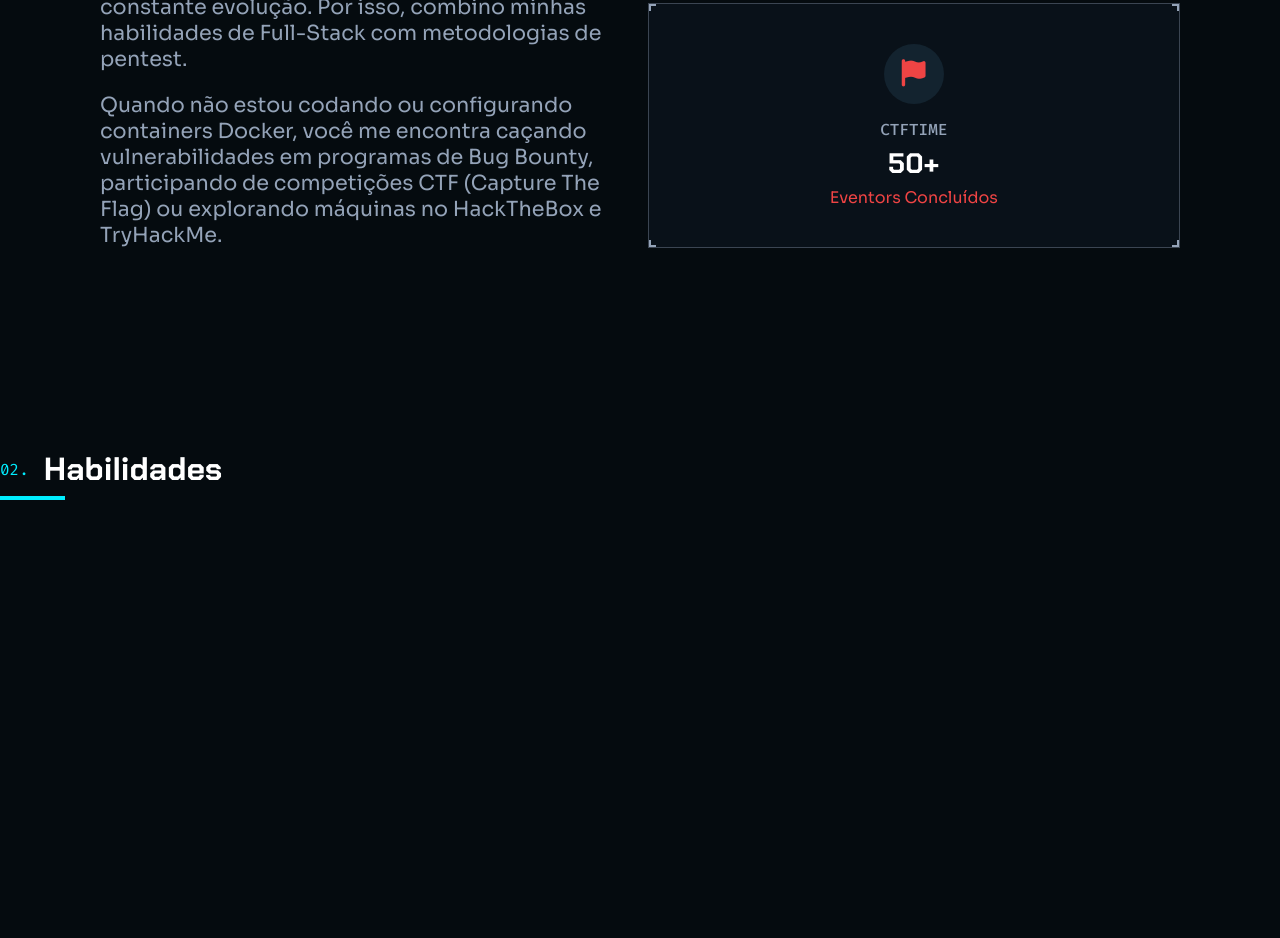
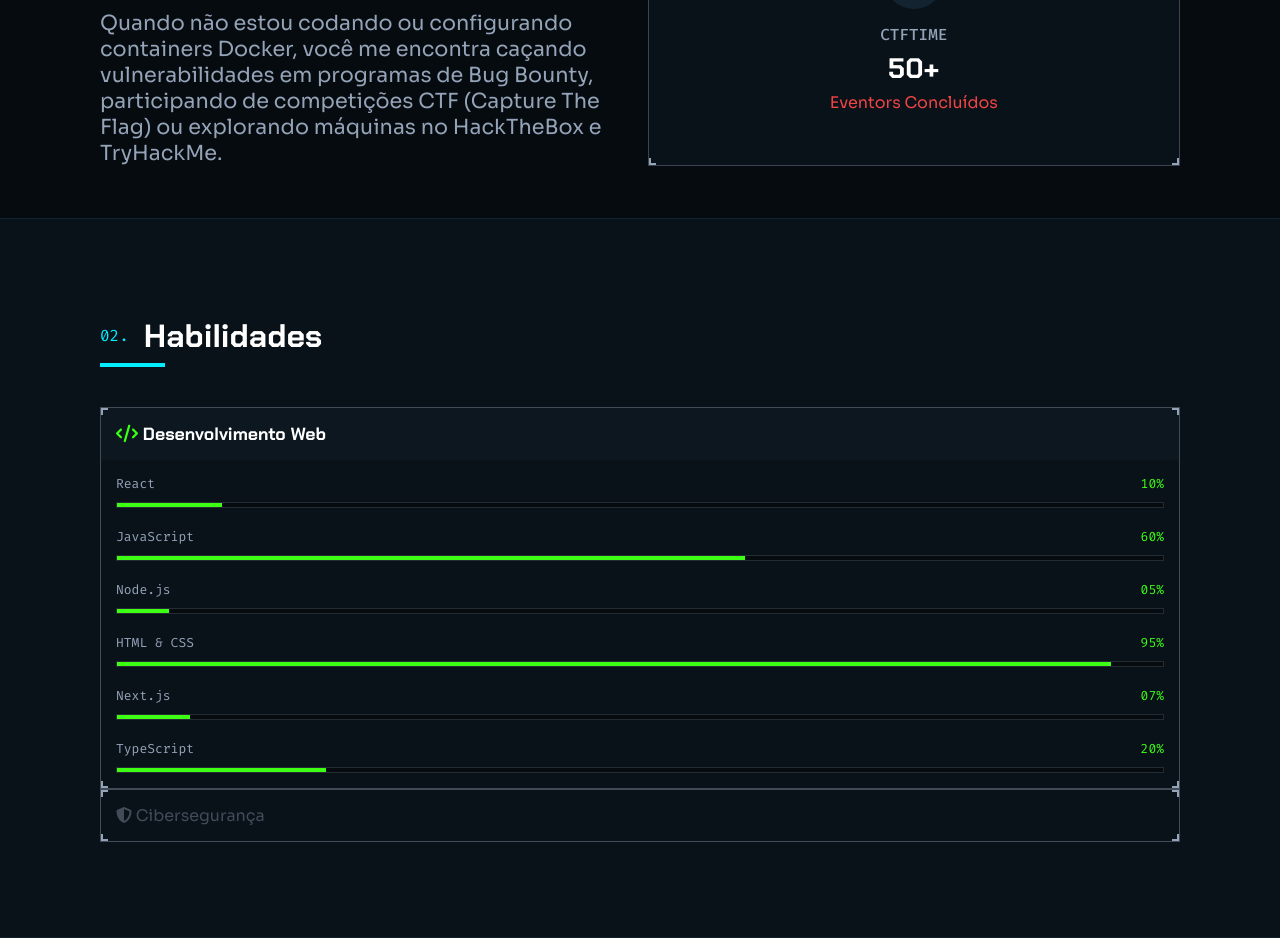
Before and after one commit to joeln356/Portfolio, a website: page index.html in a window 1280 px wide. Shown: the part 1302-2240 px from the top of the page. Before the commit the page ends 1802 px from the top, so only its background shows below. Drawn offline with Linux system fonts and the light colour scheme.

Commit message:
Skill-Page: dev container

```diff
--- a/index.html
+++ b/index.html
@@ -25,13 +25,13 @@
 
             <div id="MENU">
                 <ul>
-                    <li class="nav-li"><span class="barra">/</span> HOME</li>
-                    <li class="nav-li"><span class="barra">/</span> SOBRE</li>
-                    <li class="nav-li"><span class="barra">/</span> HABILIDADES</li>
-                    <li class="nav-li"><span class="barra">/</span> PROJETOS</li>
-                    <li class="nav-li"><span class="barra">/</span> EXPERIÊNCIA</li>
-                    <li class="nav-li"><span class="barra">/</span> WRITE-UPS</li>
-                    <li class="nav-li"><span class="barra">/</span> CONTACTO</li>
+                    <li class="nav-li"><span class="menu-barra">/</span> HOME</li>
+                    <li class="nav-li"><span class="menu-barra">/</span> SOBRE</li>
+                    <li class="nav-li"><span class="menu-barra">/</span> HABILIDADES</li>
+                    <li class="nav-li"><span class="menu-barra">/</span> PROJETOS</li>
+                    <li class="nav-li"><span class="menu-barra">/</span> EXPERIÊNCIA</li>
+                    <li class="nav-li"><span class="menu-barra">/</span> WRITE-UPS</li>
+                    <li class="nav-li"><span class="menu-barra">/</span> CONTACTO</li>
                 </ul>
             </div>
         </nav>
@@ -62,10 +62,6 @@
                     </div>
 
                 </div>
-                <div id="anima-scroll">
-                    scroll
-                    <div ><div class="barra-scroll"></div></div>
-                </div>
             </div>
         </section>
 
@@ -73,8 +69,8 @@
             <header><h2 class="nTitle corN">01. <span class="title corTitutlo">Sobre Mim</span></h2></header>
             <div id="container-sobre">
                 <article class="descricao">
-                    <p>Sou um estudante de Ciência da Computação apaixonado pela interseção entre desenvolvimento de software e cibersegurança. Minha jornada começou construindo aplicações web, mas rapidamente evoluiu para entender como quebrá-las e protegê-las.</p>
-                    <p>Acredito na filosofia <strong class="destaque-sobre">Secure-by-Design</strong>. Não basta apenas que o código funcione; ele deve resistir a adversários em um cenário de ameaças em constante evolução. Por isso, combino minhas habilidades de Full-Stack com metodologias de pentest.</p>
+                    <p>Sou um estudante de Ciência da Computação apaixonado pela interseção entre desenvolvimento de software e cibersegurança. Minha jornada começou construindo aplicações web, mas rapidamente evoluiu para entender como quebrá-las e protegê-las.</p> <br>
+                    <p>Acredito na filosofia <strong class="destaque-sobre">Secure-by-Design</strong>. Não basta apenas que o código funcione; ele deve resistir a adversários em um cenário de ameaças em constante evolução. Por isso, combino minhas habilidades de Full-Stack com metodologias de pentest.</p> <br>
                     <p>Quando não estou codando ou configurando containers Docker, você me encontra caçando vulnerabilidades em programas de Bug Bounty, participando de competições CTF (Capture The Flag) ou explorando máquinas no HackTheBox e TryHackMe.</p>
                 </article>
                 <br>
@@ -109,6 +105,68 @@
 
         <section id="HABILIDADES">
             <header><h2 class="nTitle corN">02. <span class="title corTitutlo">Habilidades</span></h2></header>
+            <div class="container-skills">
+                <article class="Web-skills skill-container">
+
+                    <span class="cornerr top-right"></span>
+                    <span class="cornerr bottom-left"></span>
+
+                    <div class="skill-header"><i class="fa-solid fa-code"></i> Desenvolvimento Web</div>
+
+                    <div class="skill">
+                        <div class="header" style="margin-top: 30px;">
+                            <div class="nome">React</div>
+                            <div class="percentagem">10%</div>
+                        </div>
+                        <div class="barra"><div class="barra-percentagem" style="width: 10%;"></div></div>
+                    </div>
+
+                    <div class="skill">
+                        <div class="header">
+                            <div class="nome">JavaScript</div>
+                            <div class="percentagem">60%</div>
+                        </div>
+                        <div class="barra"><div class="barra-percentagem" style="width: 60%;"></div></div>
+                    </div>
+
+                    <div class="skill">
+                        <div class="header">
+                            <div class="nome">Node.js</div>
+                            <div class="percentagem">05%</div>
+                        </div>
+                        <div class="barra"><div class="barra-percentagem" style="width: 05%;"></div></div>
+                    </div>
+
+                    <div class="skill">
+                        <div class="header">
+                            <div class="nome">HTML & CSS</div>
+                            <div class="percentagem">95%</div>
+                        </div>
+                        <div class="barra"><div class="barra-percentagem" style="width: 95%;"></div></div>
+                    </div>
+
+                    <div class="skill">
+                        <div class="header">
+                            <div class="nome">Next.js</div>
+                            <div class="percentagem">07%</div>
+                        </div>
+                        <div class="barra"><div class="barra-percentagem" style="width: 07%;"></div></div>
+                    </div>
+                    <div class="skill">
+                        <div class="header">
+                            <div class="nome">TypeScript</div>
+                            <div class="percentagem">20%</div>
+                        </div>
+                        <div class="barra"><div class="barra-percentagem" style="width: 20%;"></div></div>
+                    </div>
+                </article>
+
+                <article class="Hacker-skillx skill-container ">
+                    <span class="cornerr top-right"></span>
+                    <span class="cornerr bottom-left"></span>
+                    <div><i class="fa-solid fa-shield-halved"></i> Cibersegurança</div>
+                </article>
+            </div>
         </section>
         <section id="PROJETOS"></section>
         <section id="EXPERIÊNCIA"></section>
--- a/src/styles/globals.css
+++ b/src/styles/globals.css
@@ -69,4 +69,5 @@ body{
     position: absolute;
     width: 7px;
     height: 7px;
+    color: #94a3b8;
 }
--- a/src/styles/habilidade.css
+++ b/src/styles/habilidade.css
@@ -1,6 +1,91 @@
+#HABILIDADES{
+    border-top: 1px solid #13232F;
+    margin-top: 50px;
+    display: flex;
+    flex-direction: column;
+    justify-content: center;
+    padding: 50px 15px;
+    background-color: var(--cor1);
+    border-bottom: 1px solid #13232F;
+
+}
 #HABILIDADES > header > .corN{
     color: var(--destaque-A);
 }
 #HABILIDADES .nTitle::after {
     background-color: var(--destaque-A);
 }
+.container-skills{
+    margin-top: 50px;
+}
+.skill-container{
+    padding: 15px;
+    border: 1px solid;
+    color: #94a3b867;
+    position: relative;
+}
+.skill-container::before{
+    content: "";
+    position: absolute;
+    top: 0;
+    left: 0;
+    width: 5px;
+    height: 5px;
+    border-top: 2px solid var(--normal-texto);
+    border-left: 2px solid var(--normal-texto);
+}
+.skill-container::after{
+    content: "";
+    position: absolute;
+    bottom: 0;
+    right: 0;
+    width: 5px;
+    height: 5px;
+    border-bottom: 2px solid var(--normal-texto);
+    border-right: 2px solid var(--normal-texto);
+}
+.skill-header{
+    color: var(--cor2);
+    font-family: var(--font-title);
+    font-weight: bolder;
+    font-size: 1.10rem;
+    background-color: #0e1a23a8;
+    margin: -15px;
+    padding: 15px;
+}
+.fa-code{
+    color: var(--destaque-G);
+}
+.header{
+    display: flex;
+    justify-content: space-between;
+    font-size: 13px;
+    margin-top: 20px;
+}
+.nome{
+    font-family: var(--font-terminal);
+    color: var(--normal-texto);
+}
+.percentagem{
+    font-family: var(--font-terminal);
+    color: var(--destaque-G);
+}
+.barra{
+    margin-top: 10px;
+    height: 6px;
+    width: 100%;
+    color: #94a3b836;
+    border: 1px solid;
+    background-color: var(--fundo);
+}
+.barra-percentagem{
+    height: 100%;
+    background-color: var(--destaque-G);
+}
+@media screen and (min-width:1024px) {
+    #HABILIDADES{
+        padding: 0px 100px;
+        margin-top: 0px;
+        height: 90vh;
+    }
+}
--- a/src/styles/hero.css
+++ b/src/styles/hero.css
@@ -138,7 +138,7 @@
 }
 .fa-download{
     margin-left: 10px;
-}
+}/*
 #anima-scroll{
     color: var(--normal-texto);
     font-family: var(--font-terminal);
@@ -168,7 +168,7 @@
     width: 100%;
     height: 55%;
     animation: scroll-anima 2s ease-out infinite;
-}
+} */
 
 @keyframes scroll-anima {
     0% {
@@ -187,13 +187,6 @@
     }
 }
 @media screen and (min-width: 1024px) {
-    #anima-scroll{
-        color: var(--normal-texto);
-        font-family: var(--font-terminal);
-        font-size: 0.77rem;
-        text-align: center;
-        margin-top: 50px;
-    }
     #hero-fundo{
         padding: 0px 100px;
     }
--- a/src/styles/navbar.css
+++ b/src/styles/navbar.css
@@ -110,7 +110,7 @@ nav{
     position: relative;
     transition: none !important;
 }
-.barra{
+.menu-barra{
     color: var(--destaque-G);
     font-weight: 500;
 }
@@ -120,7 +120,7 @@ nav{
         display: none;
     }
 
-    .barra {
+    .menu-barra {
         color: var(--destaque-G);
         font-weight: 500;
     }
--- a/src/styles/sobre.css
+++ b/src/styles/sobre.css
@@ -1,7 +1,8 @@
 #SOBRE{
-    margin-top: 150px;
     padding: 0px 15px;
-
+    display: flex;
+    flex-direction: column;
+    justify-content: center;
 }
 #SOBRE .nTitle::after {
     background-color: var(--destaque-G);
@@ -42,8 +43,8 @@
     left: 0;
     width: 5px;
     height: 5px;
-    border-top: 2px solid;
-    border-left: 2px solid;
+    border-top: 2px solid var(--normal-texto);
+    border-left: 2px solid ;
 }
 .card::after{
     content: "";
@@ -116,7 +117,7 @@
 @media screen and (min-width: 1024px) {
     #SOBRE{
         padding: 0px 100px;
-        height: 100vh;
+        height: 90vh;
     }
     #container-sobre{
         margin-top: 50px;
@@ -127,7 +128,7 @@
     .descricao{
         display: flex;
         flex-direction: column;
-        gap: 20px;
+        gap: 10px;
         font-size: 1.19rem;
         margin-top: 0;
     }
```
